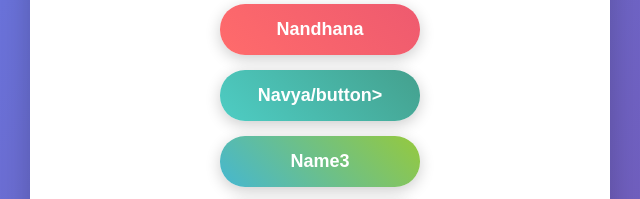
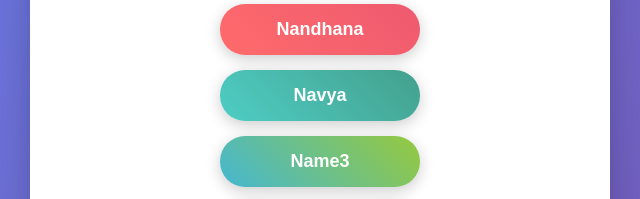
Before and after one commit to NandhanaRajendran/Ideathon-Basics, a plain HTML site: page Navya/index.html in a window 1280 px wide. Shown: the part 188-387 px from the top of the page, 320-960 px from the left. Drawn offline with Linux system fonts and the light colour scheme.

Commit message:
buttonchange

```diff
--- a/Navya/index.html
+++ b/Navya/index.html
@@ -84,7 +84,7 @@
         <h1 id="name" >I'm ----</h1>
         <div class="button-container">
             <button onclick="handleClick('Nandhana')">Nandhana</button>
-            <button onclick="handleClick('Navya')">Navya/button>
+            <button onclick="handleClick('Navya')">Navya</button>
             <button onclick="handleClick('Karen')">Name3</button>
             <button onclick="handleClick('Anna')">Name4</button>
         </div>
```
